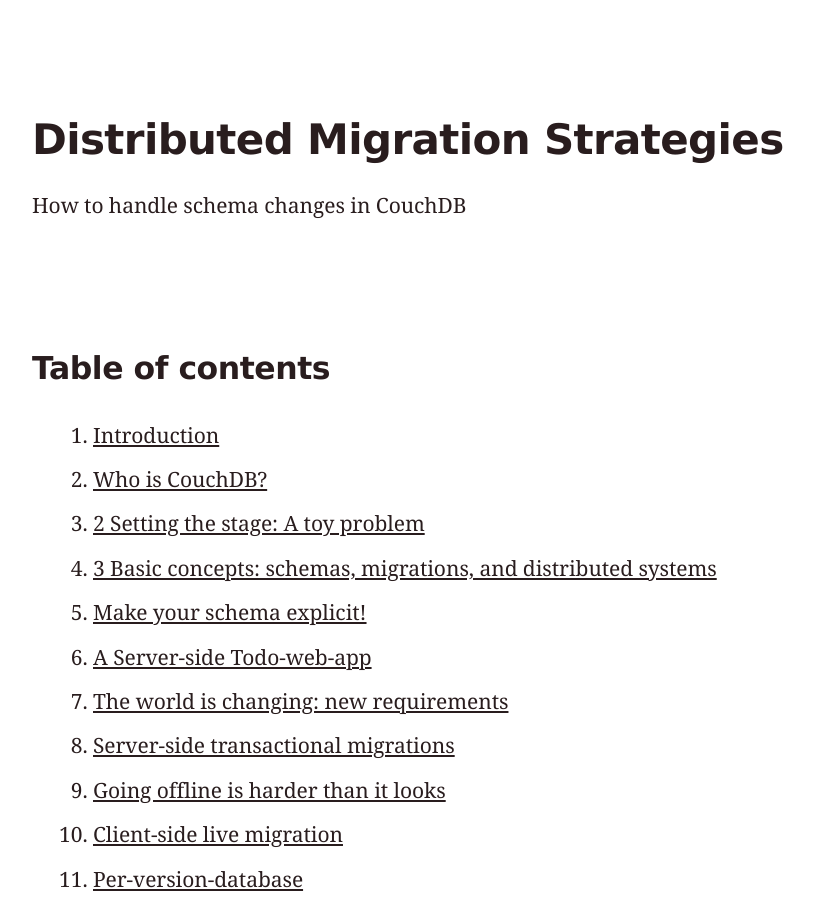
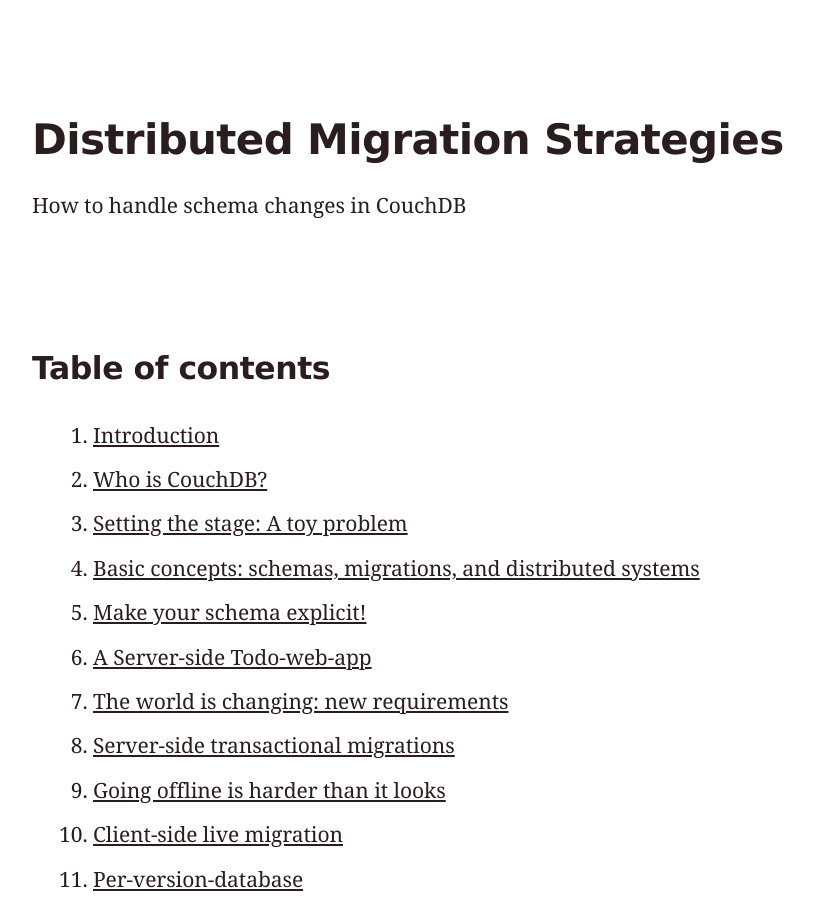
Before and after one commit to jo/sync-tank, a Jekyll site: the page built from migrations.md, in a window 1280 px wide and 900 px high. Shown: the whole window, without its empty margins (96-910 px from the left). Built offline with Jekyll 4.4.1, drawn with Linux system fonts in a browser that asks for light colours; our own code applies the rules of GitHub Pages for plain Markdown files; formulas are drawn with MathJax 3; some of the changed text lies outside the part shown.

Commit message:
no manual chapter numbers

```diff
--- a/migrations.md
+++ b/migrations.md
@@ -43,7 +43,7 @@
 - Move 'why couchdb' paragraph from below (chapter 4) to here
 
 
-## 2 Setting the stage: A toy problem
+## Setting the stage: A toy problem
 
 While this article is not supposed to be a tutorial, it will be instructive to have a working example at hands to illustrate some points. Our example of choice is the 'Hello World' of apps, the todo-app. A simple todo-app does not look like the most daunting challenge to face from a data architecture perspective: todos can have titles and texts, maybe a creation date and a done-flag. None of this would make you sit down and write an article about different strategies for how to accomodate this information. But things get a lot more interesting once we agree to meet a few additional requirements:
 
@@ -59,7 +59,7 @@
 This is actually a good time to take a step back and clarify some concepts that will be important throughout this whole discussion. Before we talk about schema migrations in distributed systems, let's talk about what schemas and migrations and distributed systems are in the first place.
 
 
-## 3 Basic concepts: schemas, migrations, and distributed systems
+## Basic concepts: schemas, migrations, and distributed systems
 
 If you want to store and retrieve data in an automated and efficient way, it is important to have some knowledge about the format or structure of this data. This is meta-information specifying things like data attributes and the data types to be used to store them. We would like to think of the **data schema** as all relevant structure-information about the different pieces of data to be stored by an application.
 
```
